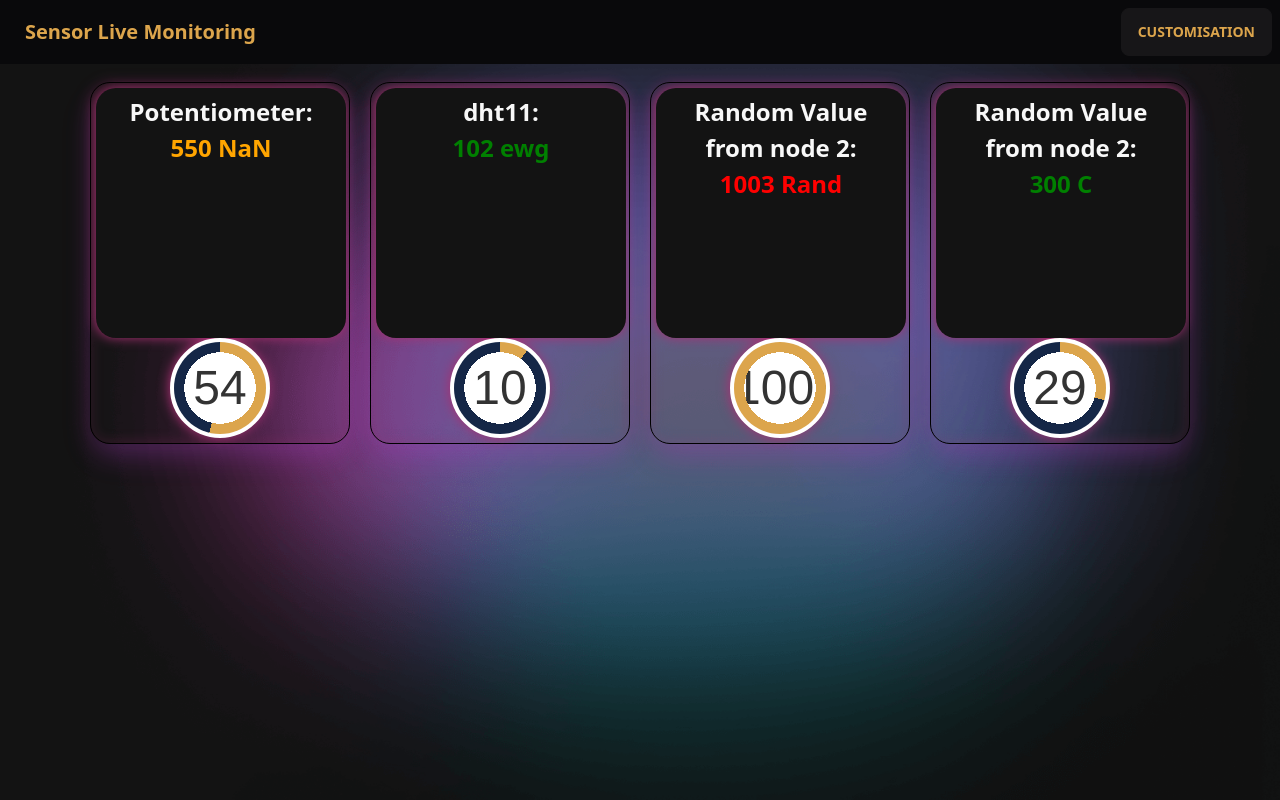
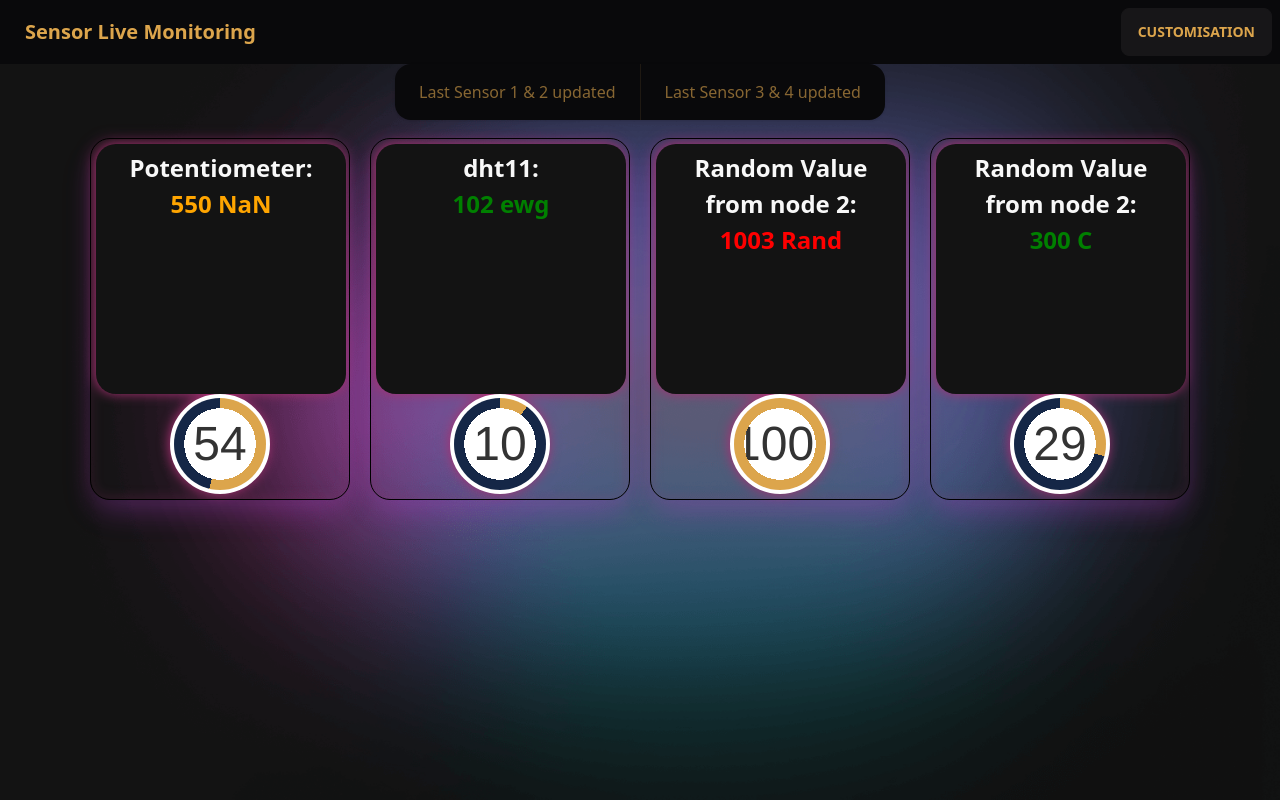
Before and after one commit to SshgurkiratSingh/Nodemcu-Monitor, a Next.js app in the folder my-app/: page / in a window 1280 px wide. Built offline with nearby package versions, Linux system fonts and the light colour scheme; no server answers.

Commit message:
feat:date

```diff
--- a/my-app/package.json
+++ b/my-app/package.json
@@ -11,6 +11,7 @@
   "dependencies": {
     "autoprefixer": "^10.4.14",
     "daisyui": "^2.51.6",
+    "date-fns": "^2.30.0",
     "eslint": "8.41.0",
     "eslint-config-next": "13.4.3",
     "express": "^4.18.2",
--- a/my-app/pages/index.js
+++ b/my-app/pages/index.js
@@ -8,18 +8,23 @@ export default function Home() {
   const [val2, updateVal2] = useState(102);
   const [val3, updateVal3] = useState(1003);
   const [val4, updateVal4] = useState(300);
-  const [date1, updateDate1] = useState(new Date().toLocaleString());
-  const [date2, updateDate2] = useState(new Date().toLocaleString());
+  const [date1, updateDate1] = useState("");
+  const [date2, updateDate2] = useState("");
   useEffect(() => {
     const fetchData = async () => {
       try {
         const response = await fetch("http://localhost:3000/api/get");
         const jsonData = await response.json();
-        console.log(jsonData);
+
         updateVal1(jsonData.value1);
         updateVal2(jsonData.value2);
         updateVal3(jsonData.value3);
         updateVal4(jsonData.value4);
+
+        let date1j = new Date(jsonData.date1);
+        let date2j = new Date(jsonData.date2);
+        updateDate1(date1j.toLocaleString());
+        updateDate2(date2j.toLocaleString());
       } catch (error) {
         console.error("Error fetching data:", error);
       }
@@ -33,6 +38,22 @@ export default function Home() {
 
   return (
     <div>
+      <div>
+        <center className="flex xl:items-center xl:justify-center">
+          <div className="stats shadow">
+            <div className="stat ">
+              <div className="stat-title">Last Sensor 1 & 2 updated</div>
+              <div className="stat-value">{date1}</div>
+              <div className="stat-desc"></div>
+            </div>
+            <div className="stat">
+              <div className="stat-title">Last Sensor 3 & 4 updated</div>
+              <div className="stat-value">{date2}</div>
+              <div className="stat-desc"></div>
+            </div>
+          </div>
+        </center>
+      </div>
       <div className="m-2" />
       <center className="xl:flex xl:items-center xl:justify-center block">
         <DataWidget
```
Also changed, not shown: 1 other file (tests, documents, lock files or other folders).
